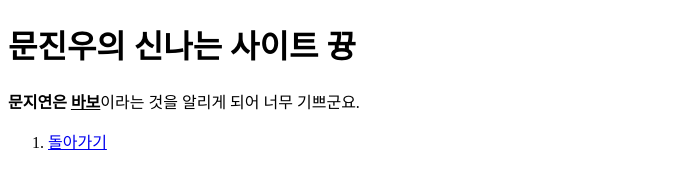
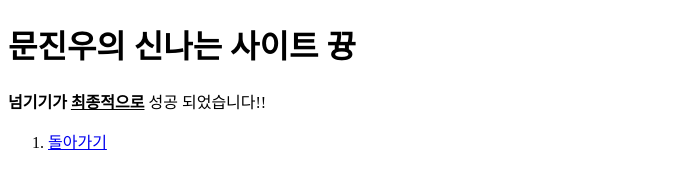
Before and after one commit to moon-jin-woo/mjworld, a plain HTML site: page 2.html in a window 1280 px wide. Shown: the top 184 px of the page, without its empty margins (0-695 px from the left). Drawn offline with Linux system fonts and the light colour scheme.

Commit message:
Update 2.html

```diff
--- a/2.html
+++ b/2.html
@@ -6,7 +6,7 @@
   </head>
   <body>
     <h1>문진우의 신나는 사이트 뀽</h1>
-    <strong>문지연은 <u>바보</u></strong>이라는 것을 알리게 되어 너무 기쁘군요.
+    <strong>넘기기가 <u>최종적으로</u></strong> 성공 되었습니다!!
     <br>
         <ol>
           <li><a href="index.html">돌아가기</a></li>
```
